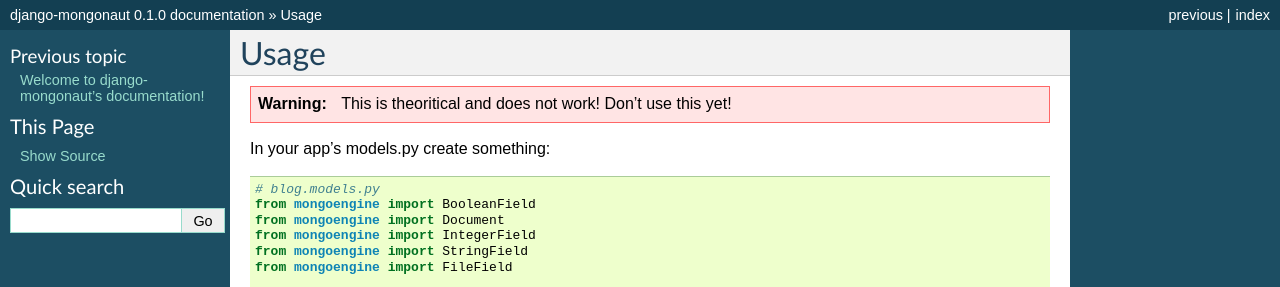
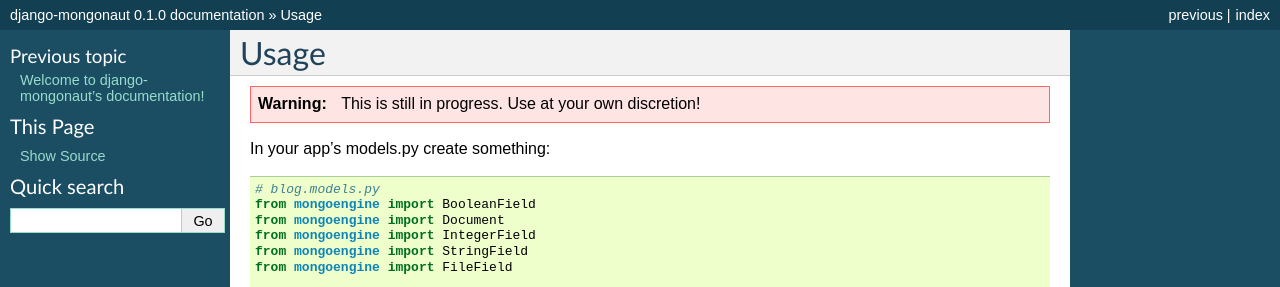
Before and after one commit to jazzband/django-mongonaut, a Sphinx documentation site: the page built from docs/usage.rst, in a window 1280 px wide. Shown: the top 287 px of the page. Built offline with Sphinx 7.4.7, drawn with Linux system fonts in a browser that asks for light colours.

Commit message:
Work in progress

```diff
--- a/docs/usage.rst
+++ b/docs/usage.rst
@@ -2,7 +2,7 @@
 Usage
 =====
 
-.. warning:: This is theoritical and does not work! Don't use this yet!
+.. warning:: This is still in progress. Use at your own discretion!
 
 In your app's models.py create something:
 
```
